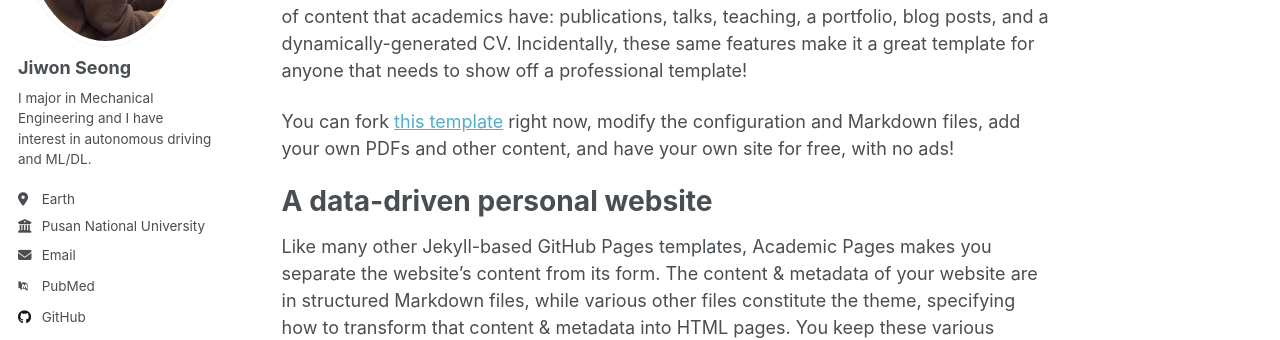
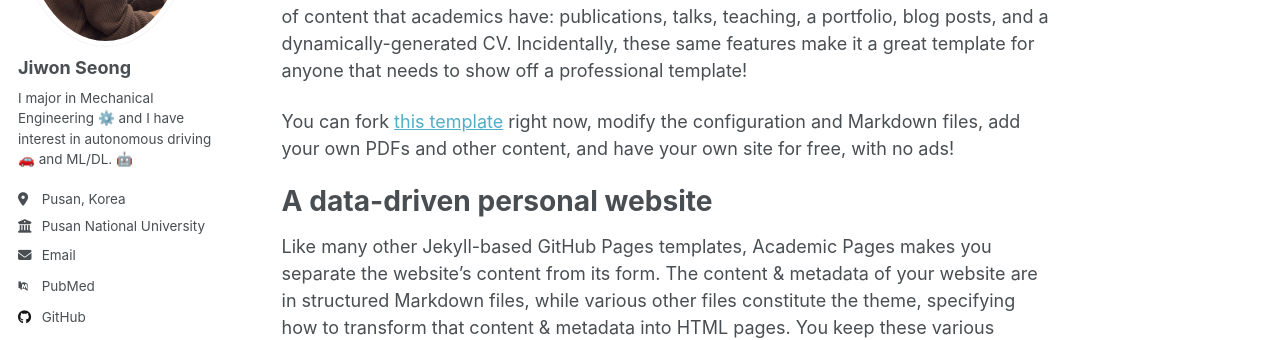
Before and after one commit to sjw310/sjw310.github.io, a Jekyll site: the page built from _pages/about.md, in a window 1280 px wide. Shown: the part 301-641 px from the top of the page. Built offline with Jekyll 4.4.1, drawn with Linux system fonts in a browser that asks for light colours; some web fonts are replaced; a script that is not in the unit is left out.

```diff
--- a/_config.yml
+++ b/_config.yml
@@ -25,8 +25,8 @@ author:
   avatar           : "jiwonHI.jpg"
   name             : "Jiwon Seong"
   pronouns         : # example: "she/her"
-  bio              : "I major in Mechanical Engineering and I have interest in autonomous driving and ML/DL."
-  location         : "Earth"
+  bio              : "I major in Mechanical Engineering ⚙️ and I have interest in autonomous driving 🚗 and ML/DL. 🤖"
+  location         : "Pusan, Korea"
   employer         : "Pusan National University"
   uri              : # URL
   email            : "sjw00310@pusan.ac.kr"
```
